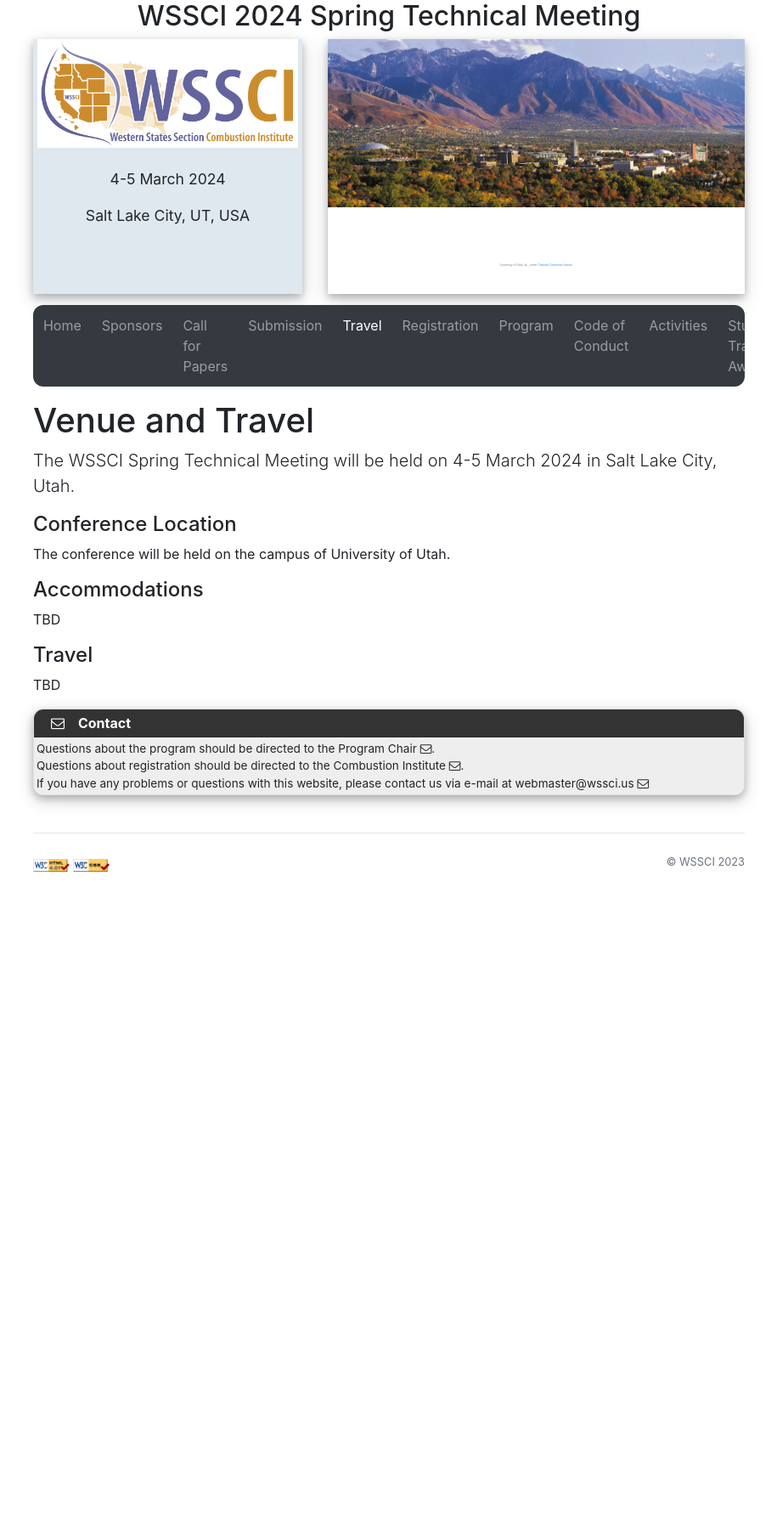
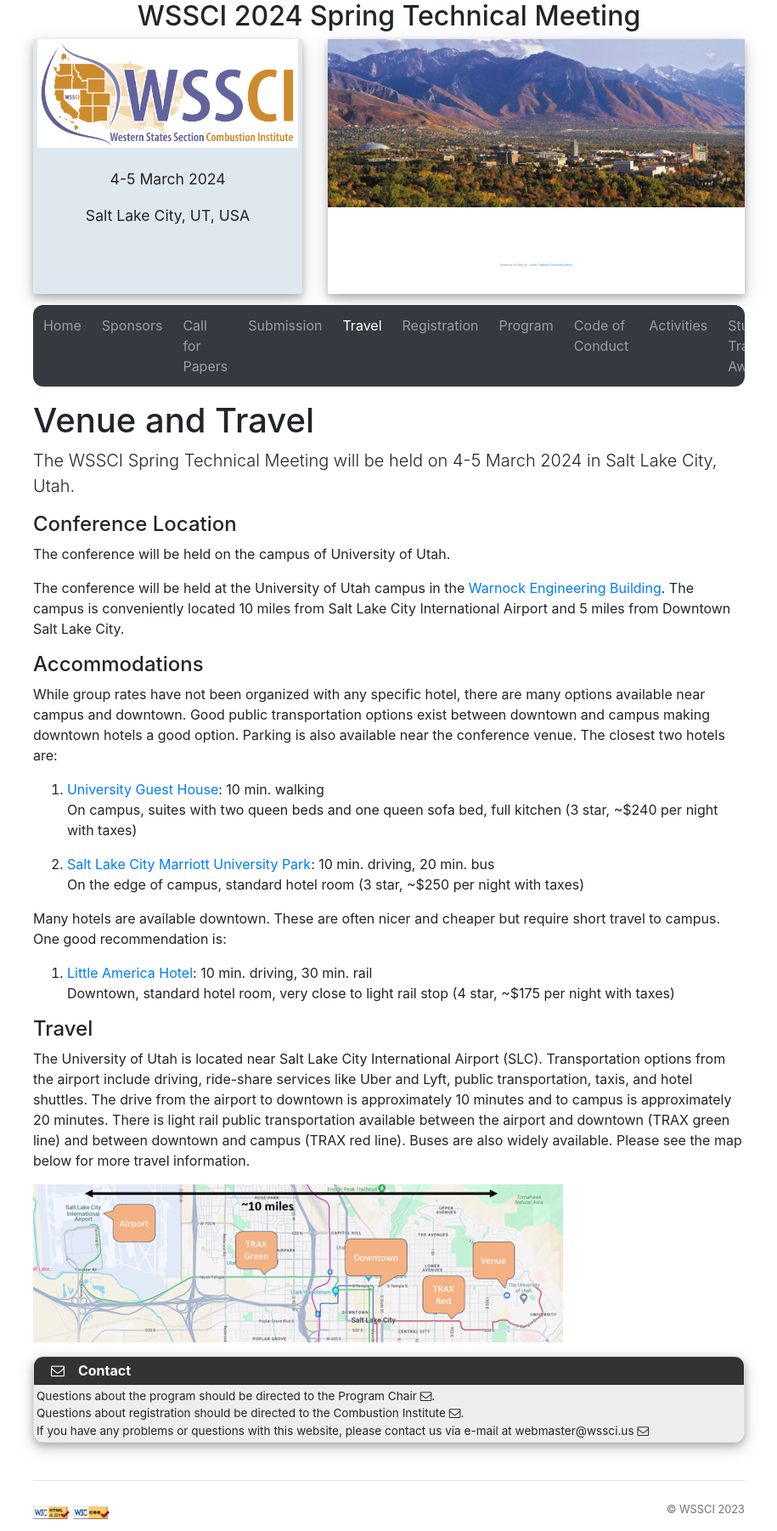
Before and after one commit to wssci/spring-2024-meeting, a Jekyll site: the page built from travel.md, in a window 1280 px wide. Shown: the whole page at 85% size, without its empty margins (182-1097 px from the left). Built offline with Jekyll 4.4.1, drawn with Linux system fonts in a browser that asks for light colours; before the commit the page ends 1040 px from its top, so only the background shows below that.

Commit message:
updates sponsor page logic and travel info

```diff
--- a/travel.md
+++ b/travel.md
@@ -12,10 +12,25 @@ The WSSCI Spring Technical Meeting will be held on 4-5 March 2024 in Salt Lake C
 
 The conference will be held on the campus of University of Utah.
 
+The conference will be held at the University of Utah campus in the [Warnock Engineering Building](https://maps.app.goo.gl/kpUoc55R6dPmcFLo8). The campus is conveniently located 10 miles from Salt Lake City International Airport and 5 miles from Downtown Salt Lake City.
+
 #### Accommodations
 
-TBD
+While group rates have not been organized with any specific hotel, there are many options available near campus and downtown. Good public transportation options exist between downtown and campus making downtown hotels a good option. Parking is also available near the conference venue. The closest two hotels are:
+
+1. [University Guest House](https://www.universityguesthouse.com/): 10 min. walking
+On campus, suites with two queen beds and one queen sofa bed, full kitchen (3 star, ~$240 per night with taxes)
+
+2. [Salt Lake City Marriott University Park](https://www.marriott.com/en-us/hotels/slcup-salt-lake-city-marriott-university-park/overview/): 10 min. driving, 20 min. bus
+On the edge of campus, standard hotel room (3 star, ~$250 per night with taxes)
+
+Many hotels are available downtown. These are often nicer and cheaper but require short travel to campus. One good recommendation is:
+
+3. [Little America Hotel](https://saltlake.littleamerica.com/): 10 min. driving, 30 min. rail
+Downtown, standard hotel room, very close to light rail stop (4 star, ~$175 per night with taxes)
 
 #### Travel
 
-TBD
+The University of Utah is located near Salt Lake City International Airport (SLC). Transportation options from the airport include driving, ride-share services like Uber and Lyft, public transportation, taxis, and hotel shuttles. The drive from the airport to downtown is approximately 10 minutes and to campus is approximately 20 minutes. There is light rail public transportation available between the airport and downtown (TRAX green line) and between downtown and campus (TRAX red line). Buses are also widely available. Please see the map below for more travel information.
+
+<img class="img-fluid" src="./assets/images/salt-lake-city.png" alt="Overview of Salt Lakt City distances">
```
Also changed, not shown: _includes/sponsors.html (+12 -3 lines), assets/images/salt-lake-city.png (added).
